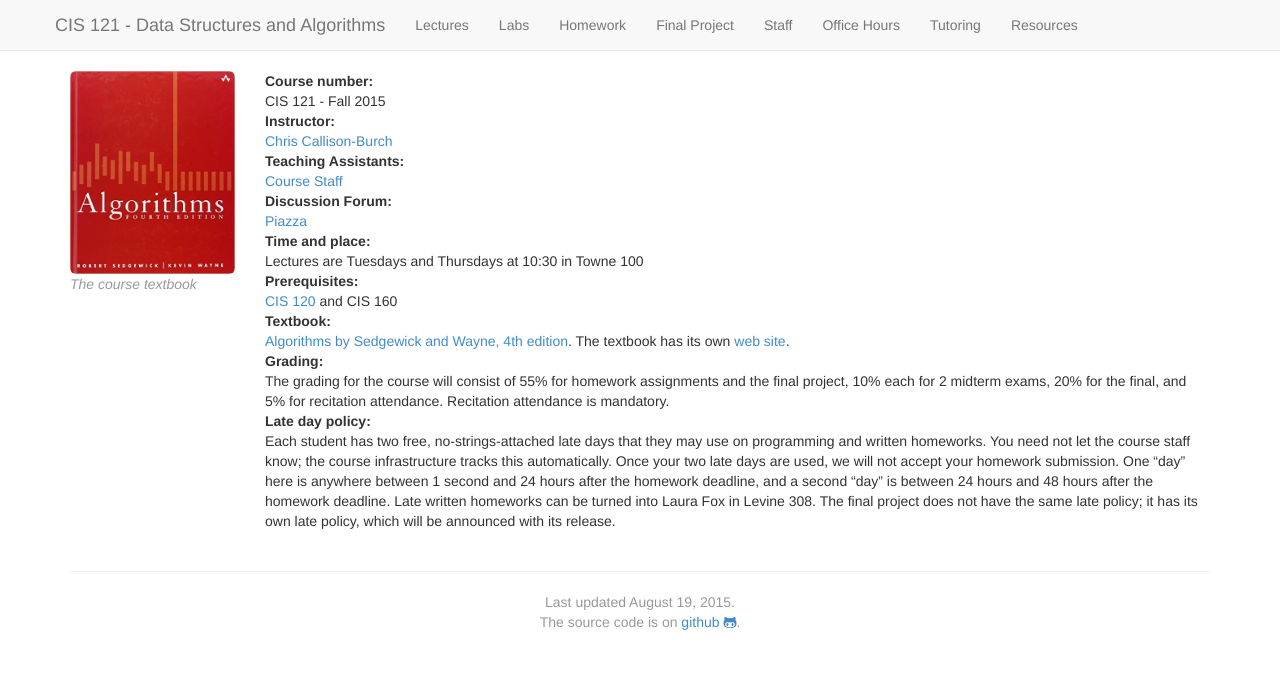
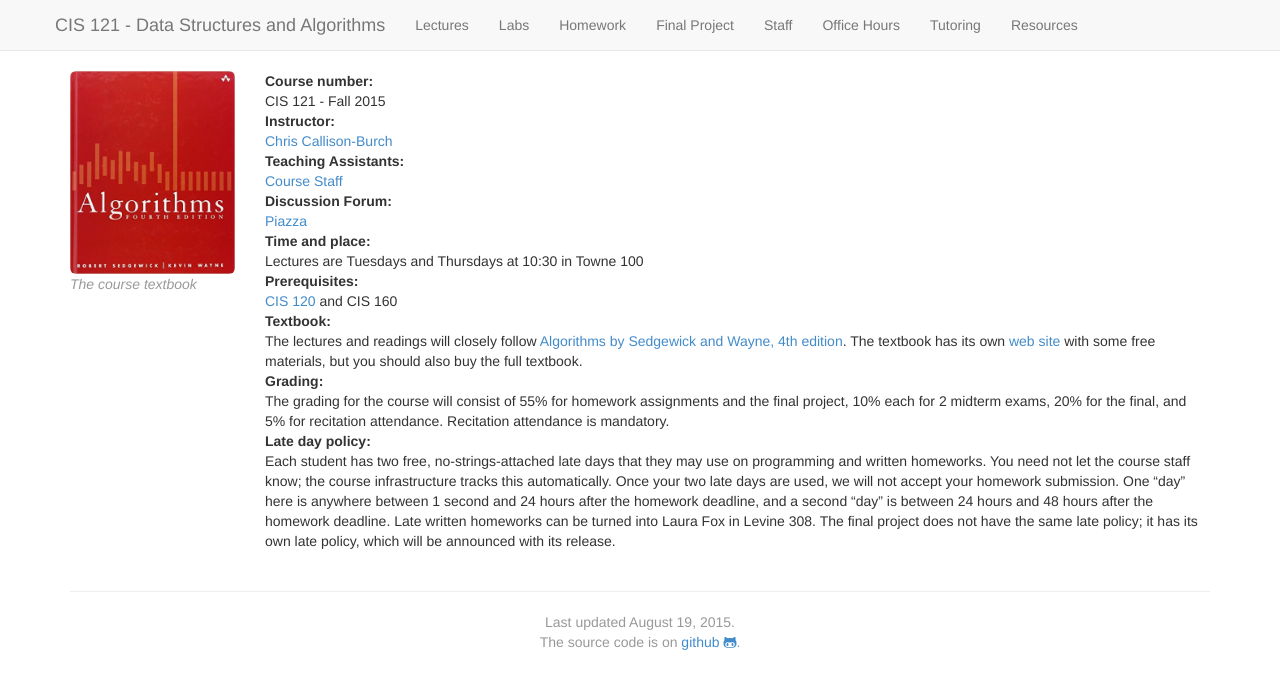
Before and after one commit to callison-burch/data-structures-and-algorithms, a Jekyll site: the page built from index.md, in a window 1280 px wide. Shown: the top 689 px of the page. Built offline with Jekyll 4.4.1, drawn with Linux system fonts in a browser that asks for light colours; nearby versions of some CDN libraries.

Commit message:
Expanded textbook description

```diff
--- a/index.md
+++ b/index.md
@@ -27,7 +27,7 @@ Prerequisites:
 : [CIS 120](http://www.seas.upenn.edu/~cis120/) and CIS 160
 
 Textbook:
-: [Algorithms by Sedgewick and Wayne, 4th edition](http://www.amazon.com/Algorithms-4th-Robert-Sedgewick/dp/032157351X/).  The textbook has its own [web site](http://algs4.cs.princeton.edu/home/).
+: The lectures and readings will closely follow [Algorithms by Sedgewick and Wayne, 4th edition](http://www.amazon.com/Algorithms-4th-Robert-Sedgewick/dp/032157351X/).  The textbook has its own [web site](http://algs4.cs.princeton.edu/home/) with some free materials, but you should also buy the full textbook.
 
 Grading:
 : The grading for the course will consist of 55% for homework assignments and the final project, 10% each for 2 midterm exams, 20% for the final, and 5% for recitation attendance. Recitation attendance is mandatory.
```
